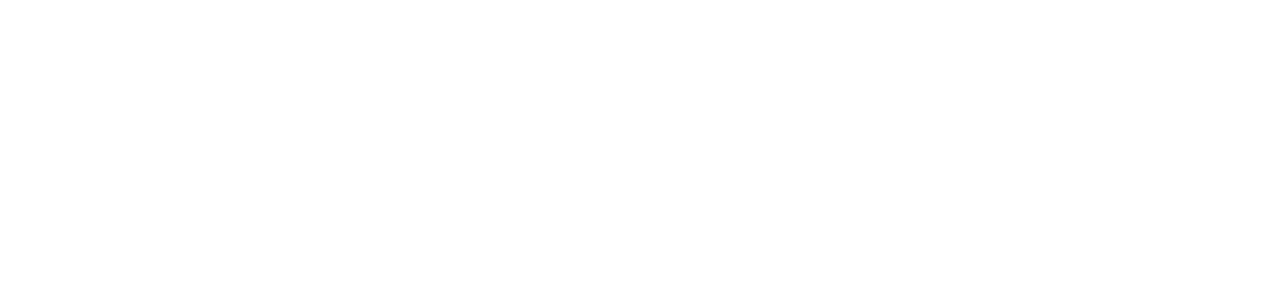
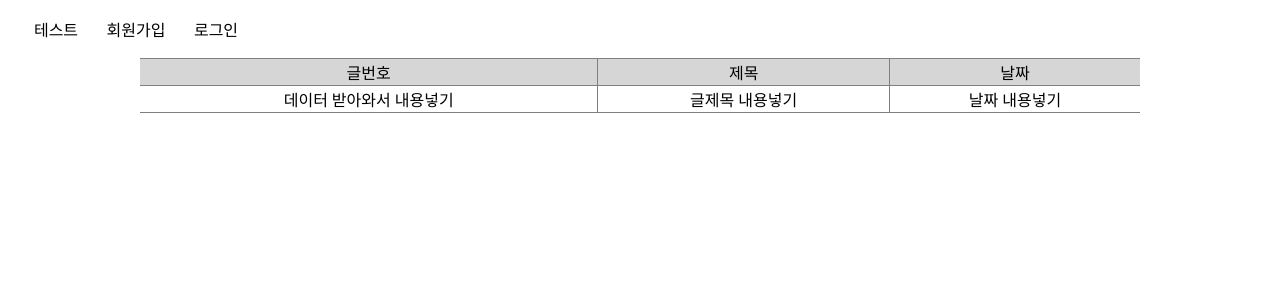
Before and after one commit to devchosil/react_mongodb, a React (Create React App) app in the folder react-project/: page /board in a window 1280 px wide. Before the commit this address had no page. Shown: the top 300 px of the page. Built offline with nearby package versions, Linux system fonts and the light colour scheme; a web font is replaced by a local one.

Commit message:
crud 구현 중

```diff
--- a/react-project/src/App.js
+++ b/react-project/src/App.js
@@ -6,6 +6,8 @@ import Main from './pages/Main';
 import SignUp from './pages/SignUp';
 import Login from './pages/Login';
 import Test from './pages/Test';
+import Board from './pages/Board';
+import Write from './pages/write';
 
 function App() {
   const [isLoggedIn, setIsLoggedIn] = useState(false);
@@ -23,6 +25,8 @@ function App() {
             <Route path="/signup" element={<SignUp/>} />
             <Route path="/login" element={<Login isLogin={isLogin}/>} />
             <Route path="/test" element={<Test isLogout={isLogout} isLoggedIn={isLoggedIn}/>} />
+            <Route path="/board" element={<Board isLogout={isLogout} isLoggedIn={isLoggedIn}/>} />
+            <Route path="/write" element={<Write isLogout={isLogout} isLoggedIn={isLoggedIn}/>} />
           </Routes>
         </div>
     </BrowserRouter>
--- a/react-project/src/components/Header.js
+++ b/react-project/src/components/Header.js
@@ -74,11 +74,10 @@ function Header ({ isLogout, isLoggedIn }) {
       console.log(response);
       isLogout();
       navigate('/login'); // Redirect to the home page after logout
-  } catch (error) {
-      console.error(error);
+    } catch (error) {
+        console.error(error);
+    }
   }
-
-}
 
   return(
    <HeaderContainer>
--- /dev/null
+++ b/react-project/src/pages/Board.js
@@ -0,0 +1,88 @@
+import React, {useState, useEffect} from 'react';
+import Header from '../components/Header';
+import styled from 'styled-components';
+import { useLocation,useNavigate } from 'react-router-dom';
+
+const Section = styled.section`
+    display:flex;
+    justify-content: center;
+    align-items: flex-start;
+    /* width:1000px; */
+    height: 100vh;
+`;
+
+const Table = styled.table`
+    width:1000px;
+    border-top: 1px solid grey;
+    border-bottom: 1px solid grey;
+    border-spacing: 0;
+
+    thead {
+        tr {
+
+            background-color: #d6d6d6;
+            td {
+                border-bottom: 1px solid gray;
+                border-right: 1px solid gray;
+            }
+            td:last-child {
+                border-right: none;
+            }
+        }
+    }
+
+    tbody {
+        tr {
+            td {
+                border-right: 1px solid gray;
+            }
+            td:last-child {
+                border-right: none;
+            }
+        }
+    }
+`;
+
+// const THeadColumn = styled.td`
+//     border-bottom: 1px solid gray;
+
+//     thead {
+//         tr {
+//             td {
+//                 border-bottom: 1px solid gray;
+//             }
+//         }
+//     }
+
+// `;
+
+
+function Board ({ isLogout, isLoggedIn }) {
+    const navigate = useNavigate();
+
+  return (
+    <div>
+      <Header isLogout={isLogout} isLoggedIn={isLoggedIn}/>
+      <Section>
+        <Table>
+            <thead>
+                <tr>
+                    <td>글번호</td>
+                    <td>제목</td>
+                    <td>날짜</td>
+                </tr>
+            </thead>
+            <tbody>
+                <tr>
+                    <td>데이터 받아와서 내용넣기</td>
+                    <td>글제목 내용넣기</td>
+                    <td>날짜 내용넣기</td>
+                </tr>
+            </tbody>
+        </Table>
+      </Section>
+    </div>
+  )
+}
+
+export default Board;
--- a/react-project/src/pages/SignUp.js
+++ b/react-project/src/pages/SignUp.js
@@ -51,8 +51,12 @@ function SignUp () {
             await axios.post('/signup', formData)
             .then(response => {
                 console.log(response);
-                alert('성공');
-                navigate('/test')
+                if(response.data === '중복된 아이디') {
+                    alert('중복된 아이디입니다.');
+                } else {
+                    alert('성공');
+                    navigate('/')
+                }
             })
             .catch(error => {
                 console.log(error);
--- a/react-project/src/pages/Test.js
+++ b/react-project/src/pages/Test.js
@@ -1,21 +1,57 @@
 import '../App.css';
 import React, {useState, useEffect} from 'react';
+import { useNavigate } from 'react-router-dom';
 import Header from '../components/Header';
 import axios from 'axios';
 
 function Test ({ isLogout, isLoggedIn }) {
+  const navigate = useNavigate();
+
   const [data, setData]= useState();
 
   useEffect(() => {
     axios.get('/test')
       .then(response => {
-          console.log(response.data);
+        console.log(response.data);
+        // server.js에서는 해결할 수있는 방법을 모르겠음
+        //일단 프론트에서 조건에 따라 나누어주긴
+        if (response.data === '로그인 하세요') {
+          // Redirect to the login page or display an alert here
+          alert('로그인 해주세요');
+          // You can choose to redirect the user to the login page like this:
+          window.location.href = '/login';
+        } else {
           setData(response.data);
+        }
       })
       .catch(error => {
         console.error(error);
+        // Handle errors, e.g., display an alert or redirect to the login page
+        alert('로그인 해주세요');
+        // You can choose to redirect the user to the login page like this:
+
+
       });
   }, []);
+
+
+  // useEffect(() => {
+  //   axios.get('/test')
+  //     .then(response => {
+  //         console.log(response.data);
+  //         if(response.data==='로그인 하세요') {
+  //           alert('로그인 해주세요');
+  //           navigate('/login')
+  //         } else {
+  //           setData(response.data);
+  //         }
+
+  //     })
+  //     .catch(error => {
+  //       console.error(error);
+  //       navigate('/login');
+  //     });
+  // }, []);
 
   return(
     <>
@@ -27,7 +63,7 @@ function Test ({ isLogout, isLoggedIn }) {
       {
         (data !== null && data !== undefined && typeof data !== 'string')
         ? <div>아이디 {data?.id}님이 로그인하셨습니다.</div>
-        : <div>로그인에 실패 했습니다.</div>
+        : <div>로그인 해주세요</div>
       }
       {/* {
         data?.map(element => {
--- /dev/null
+++ b/react-project/src/pages/write.js
@@ -0,0 +1,75 @@
+import React, {useState, useEffect} from 'react';
+import Header from '../components/Header';
+import styled from 'styled-components';
+import { useLocation,useNavigate } from 'react-router-dom';
+
+const Section = styled.section`
+    display:flex;
+    flex-direction: column;
+    align-items: center;
+    width: 100%;
+    margin-top: 10px;
+    /* height: 100vh; */
+`;
+
+
+function Write ({ isLogout, isLoggedIn }) {
+    const navigate = useNavigate();
+
+    const [input, setInput] = useState({
+        title:'',
+        content:''
+    })
+
+    const handleSubmit = (e) => {
+        e.preventDefault();
+    }
+
+    const onChangeInput = (e) => {
+        const { name, value } = e.target;
+
+        setInput({...input, [name]:value});
+    }
+
+  return (
+    <div>
+      <Header isLogout={isLogout} isLoggedIn={isLoggedIn}/>
+      <Section>
+            <form
+                className='wrtie-input'
+                onSubmit={handleSubmit}
+                style={{
+                    display:"flex",
+                    flexDirection:"column",
+                    // alignContent:"center",
+                    // justifyContent:"center",
+                    width:"800px"
+                }}
+            >
+                <input
+                    id='title'
+                    name='title'
+                    type="text"
+                    onChange={onChangeInput}
+                    value={input.title}
+                    style={{marginBottom:"10px"}}
+                />
+                <textarea
+                    id='content'
+                    name='content'
+                    onChange={onChangeInput}
+
+                    value={input.content}
+                    style={{height:"400px", marginBottom:"10px"}}
+                />
+                <div style={{display:"flex",justifyContent:"flex-end"}}>
+                    <button type='submit' style={{marginRight:"5px"}}>확인</button>
+                    <button type='button'>목록으로</button>
+                </div>
+            </form>
+      </Section>
+    </div>
+  )
+}
+
+export default Write;
```
Also changed, not shown: 2 other files (tests, documents, lock files or other folders).
